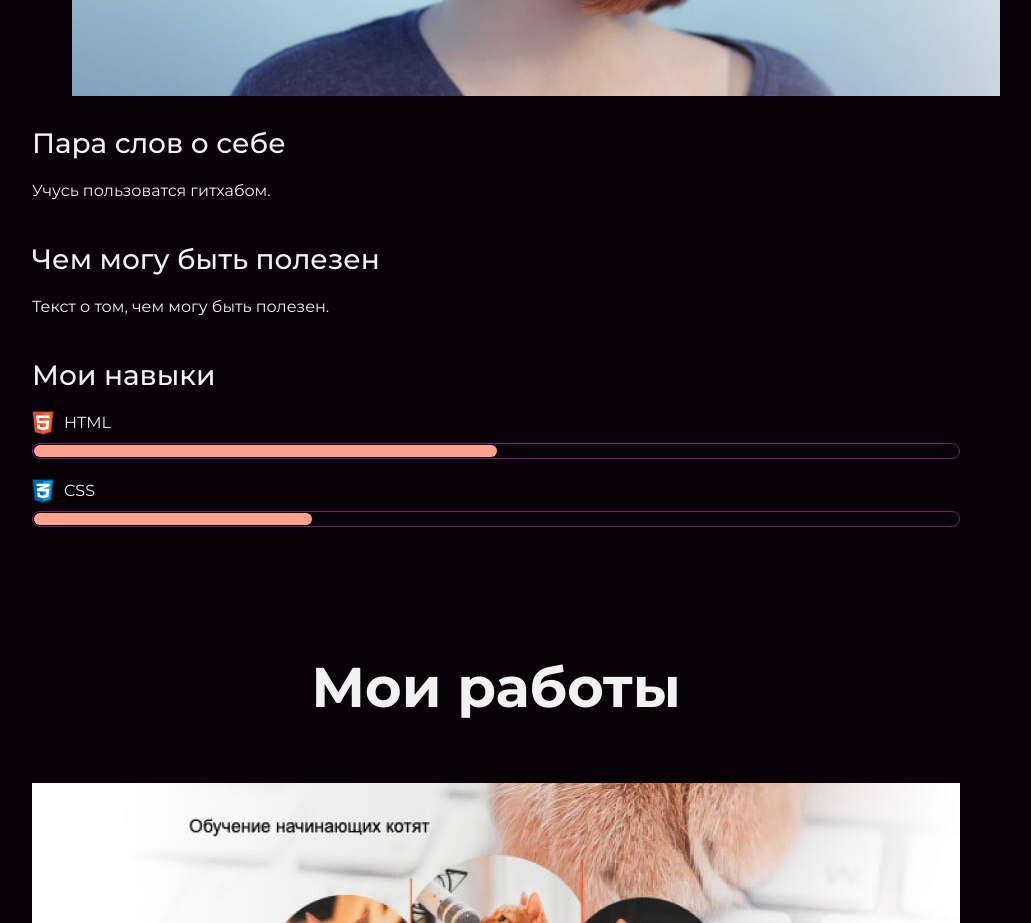
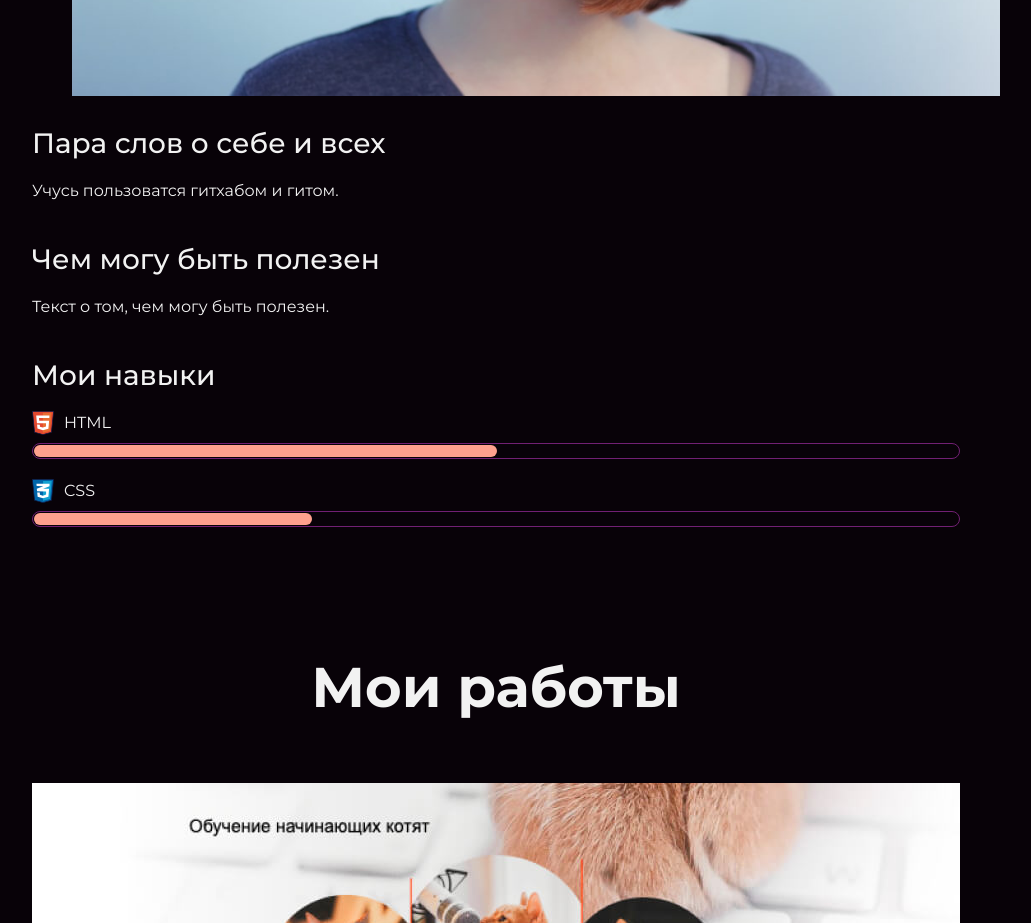
Before and after one commit to morisa1/site, a plain HTML site: page index.html in a window 1280 px wide. Shown: the part 1500-2423 px from the top of the page, without its empty margins (144-1175 px from the left). Drawn offline with Linux system fonts and the light colour scheme.

Commit message:
обновляю репозиторий через терминал

```diff
--- a/index.html
+++ b/index.html
@@ -31,8 +31,8 @@
       <figure>
         <img src="files/user.jpg" width="928" height="536" alt="Фотография Неопознанного Енота">
       </figure>
-      <h3>Пара слов о себе</h3>
-      <p>Учусь пользоватся гитхабом.</p>
+      <h3>Пара слов о себе и всех</h3>
+      <p>Учусь пользоватся гитхабом и гитом.</p>
       <h3>Чем могу быть полезен</h3>
       <p>Текст о том, чем могу быть полезен.</p>
       <div class="skills">
```
